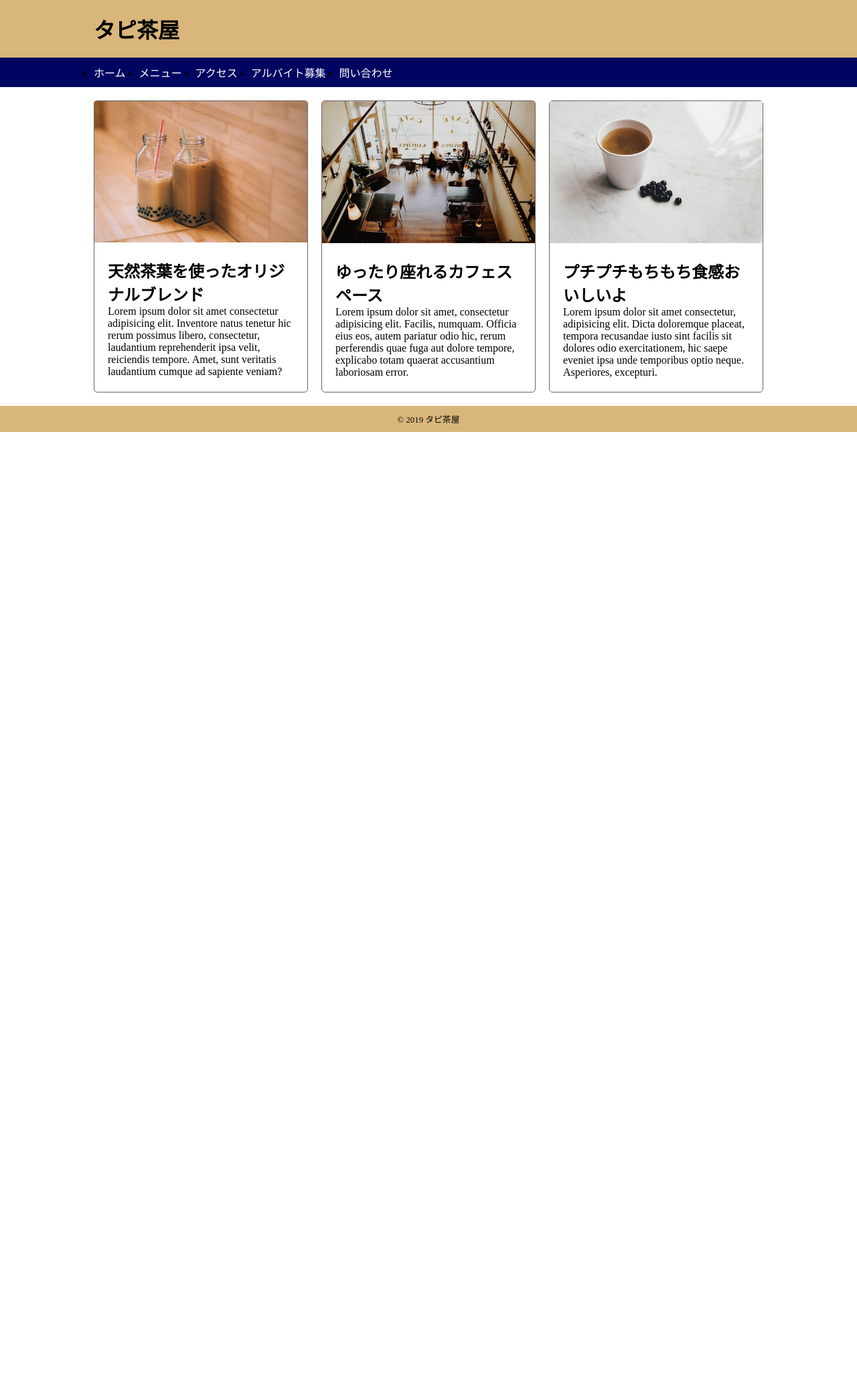
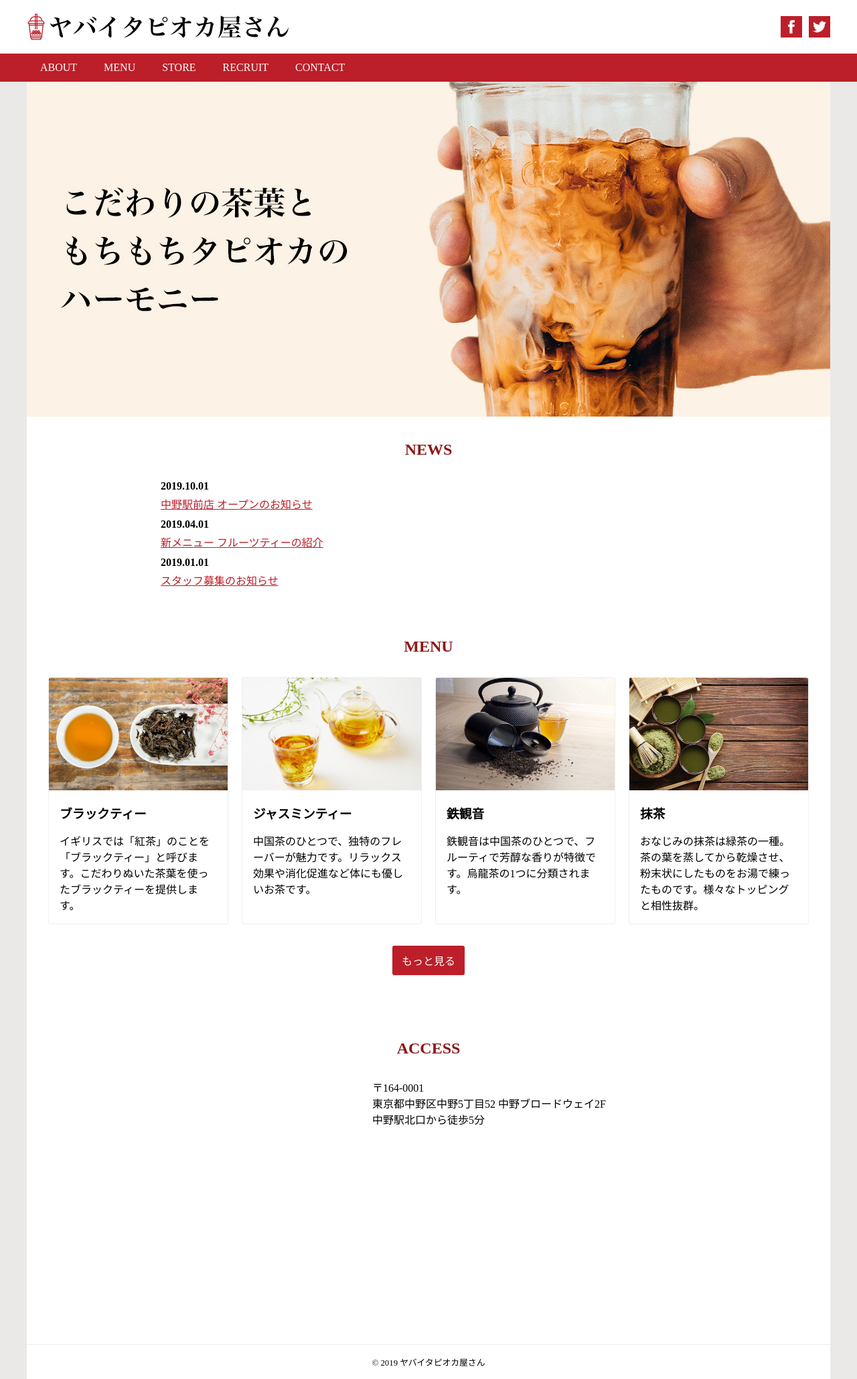
Before and after one commit to Yoshikikojima/hajimete-no-wordpress, a PHP site: page / in a window 1280 px wide. Shown: the whole page at 67% size. Before the commit the page ends 645 px from the top, so only its background shows below. Run offline with PHP 8.4, Linux system fonts and the light colour scheme; grey boxes are pictures that could not be loaded.

Commit message:
サンプルページ正式版を追加

```diff
--- a/index.html
+++ b/index.html
@@ -1,55 +1,109 @@
 <!DOCTYPE html>
 <html lang="ja">
+
 <head>
   <meta charset="UTF-8">
   <meta name="viewport" content="width=device-width, initial-scale=1.0">
   <meta http-equiv="X-UA-Compatible" content="ie=edge">
   <link rel="stylesheet" href="ress.css">
   <link rel="stylesheet" href="style.css">
-  <title>はじめてのHTML</title>
+  <title>ヤバイタピオカ屋さん | 東京都中野区のこだわり茶葉を使ったタピオカミルクティー</title>
 </head>
+
 <body>
   <header>
-    <div class="content">
-      <h1>
-        タピ茶屋
-      </h1>
+    <div class="container flexbox">
+      <h1><img src="logo.png" alt="ヤバイタピオカ屋さん"></h1>
+      <nav class="sub-nav">
+        <ul class="flexbox">
+          <li><a href="#"><img src="icon-facebook.png" alt="Facebook" width="32" height="32"></a></li>
+          <li><a href="#"><img src="icon-twitter.png" alt="Twitter" width="32" height="32"></a></li>
+        </ul>
+      </nav>
     </div>
   </header>
-  <nav>
-    <div class="content">
-      <ul>
-        <li><a href="#">ホーム</a></li>
-        <li><a href="#">メニュー</a></li>
-        <li><a href="#">アクセス</a></li>
-        <li><a href="#">アルバイト募集</a></li>
-        <li><a href="#">問い合わせ</a></li>
+  <nav class="global-nav">
+    <div class="container">
+      <ul class="flexbox">
+        <li><a href="#">ABOUT</a></li>
+        <li><a href="#">MENU</a></li>
+        <li><a href="#">STORE</a></li>
+        <li><a href="#">RECRUIT</a></li>
+        <li><a href="#">CONTACT</a></li>
       </ul>
     </div>
   </nav>
   <main>
-    <div class="content">
-      <div class="list">
-        <section>
-          <img src="image1.jpg" alt="お茶">
-          <h2>天然茶葉を使ったオリジナルブレンド</h2>
-          <p>Lorem ipsum dolor sit amet consectetur adipisicing elit. Inventore natus tenetur hic rerum possimus libero, consectetur, laudantium reprehenderit ipsa velit, reiciendis tempore. Amet, sunt veritatis laudantium cumque ad sapiente veniam?</p>
-        </section>
-        <section>
-          <img src="image2.jpg" alt="店内の様子">
-          <h2>ゆったり座れるカフェスペース</h2>
-          <p>Lorem ipsum dolor sit amet, consectetur adipisicing elit. Facilis, numquam. Officia eius eos, autem pariatur odio hic, rerum perferendis quae fuga aut dolore tempore, explicabo totam quaerat accusantium laboriosam error.</p>
-        </section>
-        <section>
-          <img src="image3.jpg" alt="こだわりのタピオカ">
-          <h2>プチプチもちもち食感おいしいよ</h2>
-          <p>Lorem ipsum dolor sit amet consectetur, adipisicing elit. Dicta doloremque placeat, tempora recusandae iusto sint facilis sit dolores odio exercitationem, hic saepe eveniet ipsa unde temporibus optio neque. Asperiores, excepturi.</p>
-      </section>
+    <div class="container">
+      <div class="kv">
+        <img src="kv.jpg">
       </div>
+      <article>
+        <h2>NEWS</h2>
+        <dl class="table">
+          <dt>2019.10.01</dt>
+          <dd><a href="#">中野駅前店 オープンのお知らせ</a></dd>
+          <dt>2019.04.01</dt>
+          <dd><a href="#">新メニュー フルーツティーの紹介</a></dd>
+          <dt>2019.01.01</dt>
+          <dd><a href="#">スタッフ募集のお知らせ</a></dd>
+        </dl>
+      </article>
+      <article>
+        <h2>MENU</h2>
+        <div class="card-group">
+          <div class="card">
+            <img class="card-img-top" src="image1.jpg" alt="ブラックティー">
+            <div class="card-body">
+              <h3 class="card-title">ブラックティー</h3>
+              <p class="card-text">イギリスでは「紅茶」のことを「ブラックティー」と呼びます。こだわりぬいた茶葉を使ったブラックティーを提供します。</p>
+            </div>
+          </div>
+          <div class="card">
+            <img class="card-img-top" src="image2.jpg" alt="ジャスミンティー">
+            <div class="card-body">
+              <h3 class="card-title">ジャスミンティー</h3>
+              <p class="card-text">中国茶のひとつで、独特のフレーバーが魅力です。リラックス効果や消化促進など体にも優しいお茶です。</p>
+            </div>
+          </div>
+          <div class="card">
+            <img class="card-img-top" src="image3.jpg" alt="鉄観音">
+            <div class="card-body">
+              <h3 class="card-title">鉄観音</h3>
+              <p class="card-text">鉄観音は中国茶のひとつで、フルーティで芳醇な香りが特徴です。烏龍茶の1つに分類されます。</p>
+            </div>
+          </div>
+          <div class="card">
+            <img class="card-img-top" src="image4.jpg" alt="抹茶">
+            <div class="card-body">
+              <h3 class="card-title">抹茶</h3>
+              <p class="card-text">おなじみの抹茶は緑茶の一種。茶の葉を蒸してから乾燥させ、粉末状にしたものをお湯で練ったものです。様々なトッピングと相性抜群。</p>
+            </div>
+          </div>
+        </div>
+        <div class="text-center">
+          <a href="#" class="btn">もっと見る</a>
+        </div>
+      </article>
+      <article>
+        <h2>ACCESS</h2>
+        <div class="flexbox table">
+          <iframe
+            src="https://www.google.com/maps/embed?pb=!1m18!1m12!1m3!1d3239.6952565460024!2d139.6634918154422!3d35.70911613604925!2m3!1f0!2f0!3f0!3m2!1i1024!2i768!4f13.1!3m3!1m2!1s0x6018f290b2ddee83%3A0xe1b67e4ee0eff0be!2z5Lit6YeO44OW44Ot44O844OJ44Km44Kn44Kk!5e0!3m2!1sja!2sjp!4v1569156136427!5m2!1sja!2sjp"
+            width="300" height="300" frameborder="0" style="border:0;margin-right: 1rem;" allowfullscreen=""></iframe>
+          <div>
+            <p>〒164-0001<br>東京都中野区中野5丁目52 中野ブロードウェイ2F</p>
+            <p>中野駅北口から徒歩5分</p>
+          </div>
+        </div>
+      </article>
     </div>
   </main>
   <footer>
-    <small>&copy; 2019 タピ茶屋</small>
+    <div class="container">
+      <small>&copy; 2019 ヤバイタピオカ屋さん</small>
+    </div>
   </footer>
 </body>
+
 </html>
--- a/style.css
+++ b/style.css
@@ -1,68 +1,166 @@
-header{
-  background: #d9b67b;
-  padding: 20px;
+/* reset */
+
+ul,li{
+  list-style: none;
 }
 
-footer{
-  background: #d9b67b;
-  padding: 10px;
+/* common */
+
+body{
+  background: #eae9e8;
+}
+
+.container{
+  max-width: 1200px;
+  margin: auto;
+}
+
+.flexbox{
+  display: flex;
+}
+
+.text-center{
   text-align: center;
 }
 
-.content{
-  width: 1000px;
+/* layout */
+
+header{
+  background: #fff;
+  padding: 20px 0;
+}
+
+header > .flexbox{
+  justify-content: space-between;
+  align-items: center;
+}
+
+header h1{
+  margin: 0;
+  height: 40px;
+}
+
+header nav li{
+  height: 32px;
+  margin-left: 10px;
+}
+
+.global-nav{
+  background: #bc1f29;
+}
+
+main .container{
+  background: #fff;
+  padding-bottom: 4rem;
+}
+
+main article{
+  padding: 2rem;
+}
+
+.kv img{
+  max-width: 100%;
+}
+
+footer .container{
+  background: #fff;
+  text-align: center;
+  padding: 1rem 0;
+  border-top: solid 1px #eee;
+}
+
+
+/* components */
+
+.global-nav a{
+  color: #fff;
+  text-decoration: none;
+  display: block;
+  padding: 12px 20px;
+}
+
+.global-nav a:hover{
+    background: #8c1717;
+}
+
+.sub-nav a{
+  display: block;
+  width: 32px;
+  height: 32px;
+  background: #bc1f29;
+}
+
+.sub-nav a:hover{
+  background: #8c1717;
+}
+
+main h2{
+  font-family: serif;
+  text-align: center;
+  color: #8c1717;
+  margin-bottom: 2rem;
+}
+
+.table{
+  max-width: 800px;
   margin: auto;
 }
 
-nav{
-  background: #000561;
-  padding: 10px;
+.table dt{
+  font-weight: bold;
 }
 
-nav ul{
-  display: flex;
+.table dt{
+  margin-bottom: 5px;
 }
 
-nav li{
-  margin-right: 20px;
+.table dd{
+  margin-bottom: 10px;
 }
 
-nav a{
+.table a{
+  color: #bc1f29;
+}
+
+.table a:hover{
+  color: #8c1717;
+}
+
+.card{
+  flex: 1;
+  margin: 10px;
+  border: solid 1px #eee;
+  border-radius: 3px;
+  overflow: hidden;
+}
+
+.card-img-top{
+  width: 100%;
+}
+
+.card-title{
+  margin: 1rem;
+}
+
+.card-text{
+  margin: 0 1rem 1rem;
+}
+
+.card-group{
+  display: flex;
+  margin: -10px;
+}
+
+.btn{
   color: #fff;
   text-decoration: none;
+  background: #bc1f29;
+  display: inline-block;
+  padding: 10px 14px;
+  border-radius: 3px;
+  margin: 2rem;
 }
 
-nav a:hover{
-  text-decoration: underline;
+.btn:hover{
+  background: #8c1717;
 }
-
-main{
-  padding: 20px;
-}
-
-.list{
-  display: flex;
-  margin: 0 -10px;
-}
-
-.list section{
-  flex: 1;
-  border: solid 1px #666;
-  border-radius: 5px;
-  margin: 0 10px;
-  padding-bottom: 20px;
-}
-
-.list h2,
-.list p{
-  padding: 0 20px;
-}
-
-.list h2{
-  margin-top: 0;
-  padding-top: 20px;
-}
-
-.list section img{
-  width: 100%;
-}
```
Also changed, not shown: icon-facebook.png (added), icon-twitter.png (added), image1.jpg, image2.jpg, image3.jpg, image4.jpg (added), kv.jpg (added), logo.png (added).
